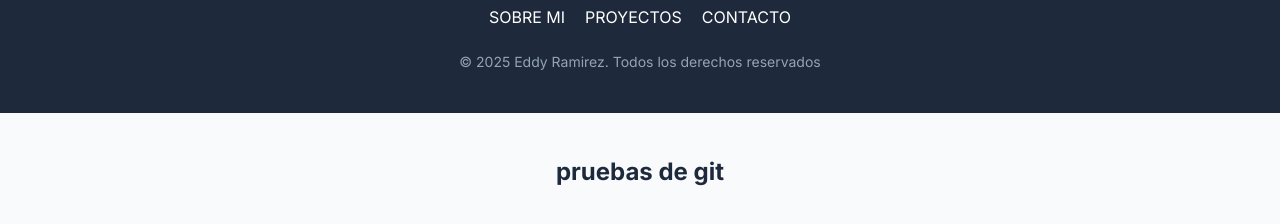
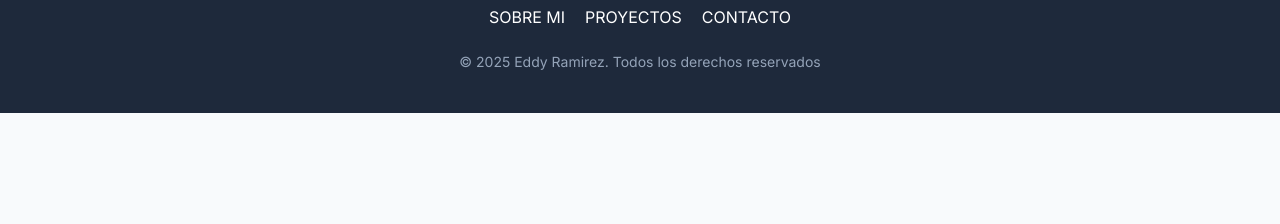
Before and after one commit to eramirez150/mi-portafolio2, a plain HTML site: page index.html in a window 1280 px wide. Shown: the part 2408-2632 px from the top of the page. After the commit the page ends 2521 px from the top, so only its background shows below. Drawn offline with Linux system fonts and the light colour scheme.

Commit message:
Actualicé la configuración del proyecto prueba 2

```diff
--- a/index.html
+++ b/index.html
@@ -215,7 +215,4 @@
       </footer>
     </main>
     </body>
-    <section>
-      <h1>pruebas de git </h1>
-    </section>
-</html>
+    </html>
```
